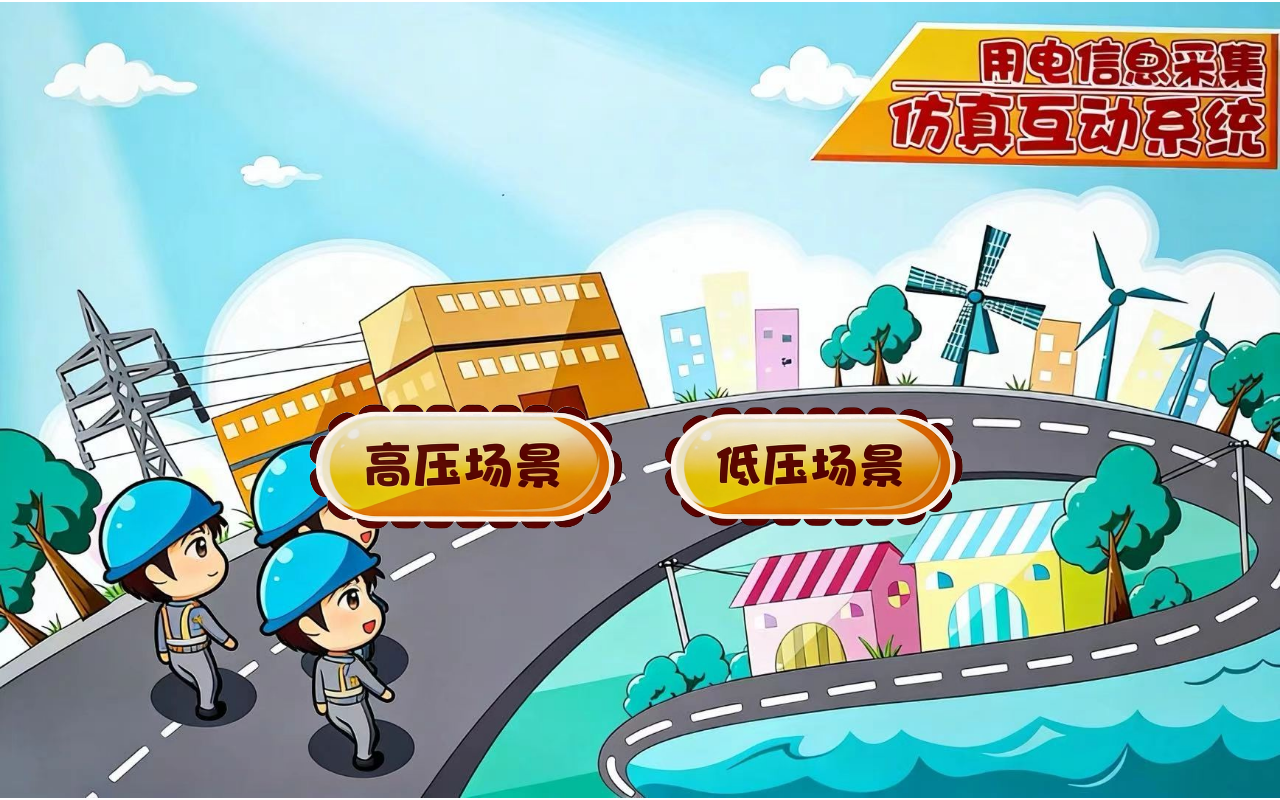
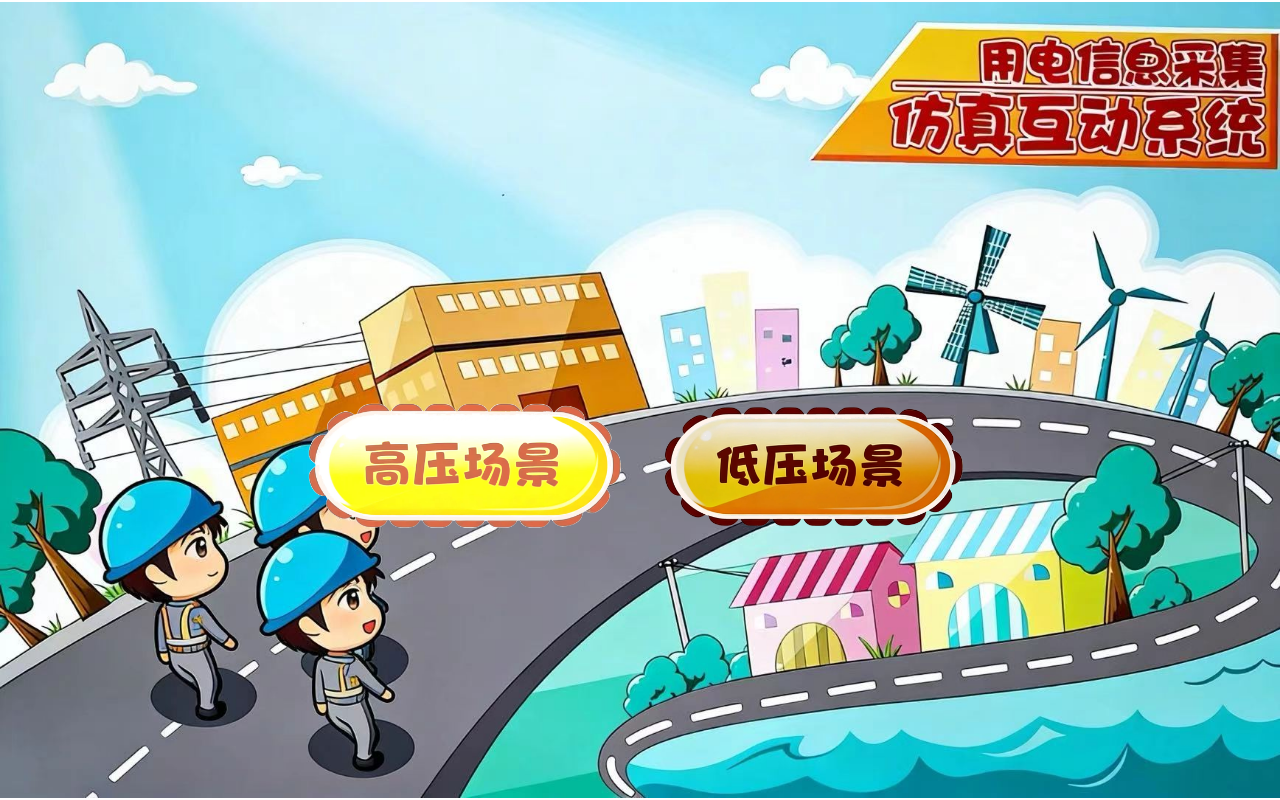
Before and after one commit to zhanzhan702/virtual-experiment, a Vue app in the folder frontend/: page /experiment in a window 1280 px wide. In both pictures the pointer is over the element 466 px from the left and 466 px from the top of the page. Built offline with nearby package versions, Linux system fonts and the light colour scheme.

Commit message:
feat: 添加高压和低压按钮的悬停图片并替换对应路径

```diff
--- a/frontend/src/components/ScenarioSelector.vue
+++ b/frontend/src/components/ScenarioSelector.vue
@@ -40,7 +40,7 @@ function select(type) {
 
 /* TODO: 高压 — 悬停图片（制作好后替换路径） */
 .scenario-btn.high:hover {
-    background-image: url(@/assets/images/HighVoltageButton.png);
+  background-image: url(@/assets/images/HighVoltageButtonHover.png);
   transform: scale(1.05);
 }
 
@@ -55,7 +55,7 @@ function select(type) {
 
 /* TODO: 低压 — 悬停图片（制作好后替换路径） */
 .scenario-btn.low:hover {
-    background-image: url(@/assets/images/LowVoltageButton.png);
+  background-image: url(@/assets/images/LowVoltageButtonHover.png);
   transform: scale(1.05);
 }
 
```
Also changed, not shown: frontend/src/assets/images/HighVoltageButtonHover.png (added), frontend/src/assets/images/LowVoltageButtonHover.png (added). Lines whose indentation alone changed are shown as unchanged.
